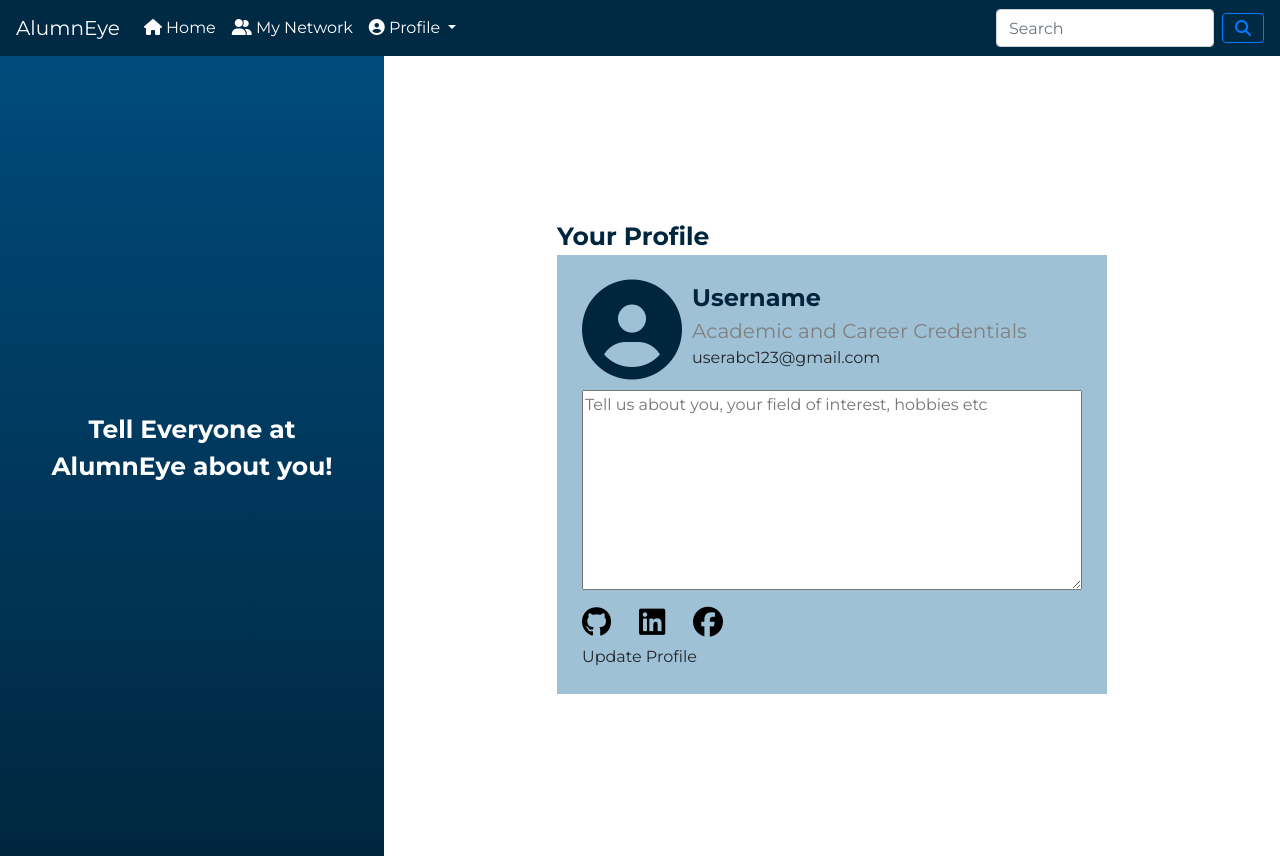
After one commit to manujrajaram/AlumnEye, a PHP site: page /html/profile.html in a window 1280 px wide. The commit adds this page. Run offline with PHP 8.4, Linux system fonts and the light colour scheme; some libraries are stand-ins or nearby versions.

Commit message:
profile page added, routing changed

```diff
--- a/src/css/homePage.css
+++ b/src/css/homePage.css
@@ -1,3 +1,9 @@
+@import url('https://fonts.googleapis.com/css2?family=Montserrat:wght@400;600;700;900&display=swap');
+
+*{
+    font-family: 'Montserrat', sans-serif;
+}
+
 body{
     background-color: #E4EDF6 !important;
     margin:0;
--- /dev/null
+++ b/src/css/profile.css
@@ -0,0 +1,61 @@
+@import url('https://fonts.googleapis.com/css2?family=Montserrat:wght@400;600;700;900&display=swap');
+
+*{
+    box-sizing:border-box;
+    font-family: 'Montserrat', sans-serif;
+}
+
+.navbar-custom{
+    background-color: #002944;
+}
+
+.left{
+    display:flex;
+    float: left;
+    border:1px #00263E;
+    background-image: linear-gradient( #004B7C,#00263E);
+    justify-content: center;
+    align-items: center;
+    height: 100%;
+    width: 30%;
+    text-align: center;
+}
+
+.right{
+    float:right;
+    height: 100%;
+    width: 70%;
+    justify-content: center;
+    align-items: center;
+    display: flex;
+    box-sizing: border-box;
+    direction: ltr;
+}
+
+.left-panel{
+    color:white;
+    font-size: 25px;
+    font-weight: bold;
+    margin-left: 20px;
+    margin-right:20px;
+}
+
+.profile-header{
+    padding: 25px 25px 25px 25px ;
+    background-color:#9fc1d6;
+}
+
+.username{
+    box-sizing: border-box;
+    direction: ltr;
+    font-size: 24px;
+    font-weight: bold;
+    color: #00263E;
+}
+.credential-description{
+    box-sizing: border-box;
+    color:grey;
+    direction: ltr;
+    font-size: 20px;
+
+}
--- a/src/html/homePage.html
+++ b/src/html/homePage.html
@@ -33,7 +33,7 @@
                   <i class="fas fa-user-circle"></i> Profile
                 </a>
                 <div class="dropdown-menu" aria-labelledby="navbarDropdownMenuLink">
-                  <a class="dropdown-item" href="#">View Profile</a>
+                  <a class="dropdown-item" href="./profile.html">View Profile</a>
                   <a class="dropdown-item" href="#">Settings</a>
                   <a class="dropdown-item" href="./index.html">Sign Out</a>
                 </div>
--- /dev/null
+++ b/src/html/profile.html
@@ -0,0 +1,102 @@
+<html lang="en">
+<head>
+    <meta charset="UTF-8">
+    <meta name="viewport" content="width=device-width, initial-scale=1.0">
+    <link rel="stylesheet" href="https://stackpath.bootstrapcdn.com/bootstrap/4.5.2/css/bootstrap.min.css" integrity="sha384-JcKb8q3iqJ61gNV9KGb8thSsNjpSL0n8PARn9HuZOnIxN0hoP+VmmDGMN5t9UJ0Z" crossorigin="anonymous">
+    <link rel="stylesheet" href="../css/profile.css">
+    <script src="https://kit.fontawesome.com/78a1f04c92.js" crossorigin="anonymous"></script>
+    <title>Profile</title>
+</head>
+<body>
+
+    <div>
+      <nav class="navbar navbar-expand-lg navbar-dark navbar-custom">
+        <a class="navbar-brand" href="./homePage.html">AlumnEye</a>
+        <button class="navbar-toggler" type="button" data-toggle="collapse" data-target="#navbarSupportedContent" aria-controls="navbarSupportedContent" aria-expanded="false" aria-label="Toggle navigation">
+          <span class="navbar-toggler-icon"></span>
+        </button>
+
+        <div class="collapse navbar-collapse" id="navbarSupportedContent">
+          <ul class="navbar-nav mr-auto">
+            <li class="nav-item active">
+              <a class="nav-link" href="#"><i class="fas fa-home"></i> Home <span class="sr-only">(current)</span></a>
+            </li>
+            <li class="nav-item active">
+                <a class="nav-link" href="#"><i class="fas fa-user-friends"></i> My Network</a>
+            </li>
+            <li class="nav-item dropdown active">
+                <a class="nav-link dropdown-toggle" href="#" id="navbarDropdownMenuLink" role="button" data-toggle="dropdown" aria-haspopup="true" aria-expanded="false">
+                  <i class="fas fa-user-circle"></i> Profile
+                </a>
+                <div class="dropdown-menu" aria-labelledby="navbarDropdownMenuLink">
+                  <a class="dropdown-item" href="./profile.html">View Profile</a>
+                  <a class="dropdown-item" href="#">Settings</a>
+                  <a class="dropdown-item" href="./index.html">Sign Out</a>
+                </div>
+              </li>
+          </ul>
+          <form class="form-inline my-2 my-lg-0">
+            <input class="form-control mr-sm-2" type="search" placeholder="Search" aria-label="Search">
+            <button class="btn btn-outline-primary my-2 my-sm-0" type="submit"><i class="fas fa-search"></i></button>
+          </form>
+        </div>
+      </nav>
+    </div>
+
+
+    <div class=left>
+        <p class="left-panel">Tell Everyone at AlumnEye about you!</p>
+    </div>
+
+    <div class=right >
+      <div class=top-right style="justify-content: center;align-items: center; ">
+        <span style="font-weight:bold; font-size:25px; color:#00263E;">Your Profile</span>
+
+
+
+       <div class="profile-header">
+          <div class="pic-and-username" style="padding-bottom:10px;display:flex;flex-wrap:wrap" >
+
+            <i class="fas fa-user-circle" style="font-size:100px;color:#00263E"></i>
+
+            <div class="user-name-and-details" style="padding-left:10px">
+
+              <div class="username" id="uname" >
+                <span>Username </span>
+              </div>
+
+              <div class="credential-description" id="cred-desc" >
+                <span>Academic and Career Credentials</span>
+              </div>
+
+              <div class="email" id="email">
+                <span>userabc123@gmail.com</span>
+              </div>
+
+            </div>
+
+          </div>
+
+          <div class="user-description" style="padding-bottom:10px;">
+          <textarea type="text" style="height:200; width:500;" id="personal-desc" placeholder="Tell us about you, your field of interest, hobbies etc"></textarea></div>
+
+          <!---LINKS-->
+          <div class="links" style="font-size:30px">
+            <a href="#" style="color:black ;padding-right:20px"><i class="fab fa-github"></i></a>
+            <a href="#" style="color:black ;padding-right:20px"><i class="fab fa-linkedin"></i></a>
+            <a href="#" style="color:black ;padding-right:20px"><i class="fab fa-facebook"></i></a>
+          </div>
+
+          <div><span>Update Profile</span></div>
+
+        </div>
+      </div>
+    </div>
+
+  </div>
+  <!--Bootstrap CDN-->
+  <script src="https://code.jquery.com/jquery-3.5.1.slim.min.js" integrity="sha384-DfXdz2htPH0lsSSs5nCTpuj/zy4C+OGpamoFVy38MVBnE+IbbVYUew+OrCXaRkfj" crossorigin="anonymous"></script>
+  <script src="https://cdn.jsdelivr.net/npm/popper.js@1.16.1/dist/umd/popper.min.js" integrity="sha384-9/reFTGAW83EW2RDu2S0VKaIzap3H66lZH81PoYlFhbGU+6BZp6G7niu735Sk7lN" crossorigin="anonymous"></script>
+  <script src="https://stackpath.bootstrapcdn.com/bootstrap/4.5.2/js/bootstrap.min.js" integrity="sha384-B4gt1jrGC7Jh4AgTPSdUtOBvfO8shuf57BaghqFfPlYxofvL8/KUEfYiJOMMV+rV" crossorigin="anonymous"></script>
+</body>
+</html>
```
Also changed, not shown: src/html/home.html (deleted, +0 -52 lines).
